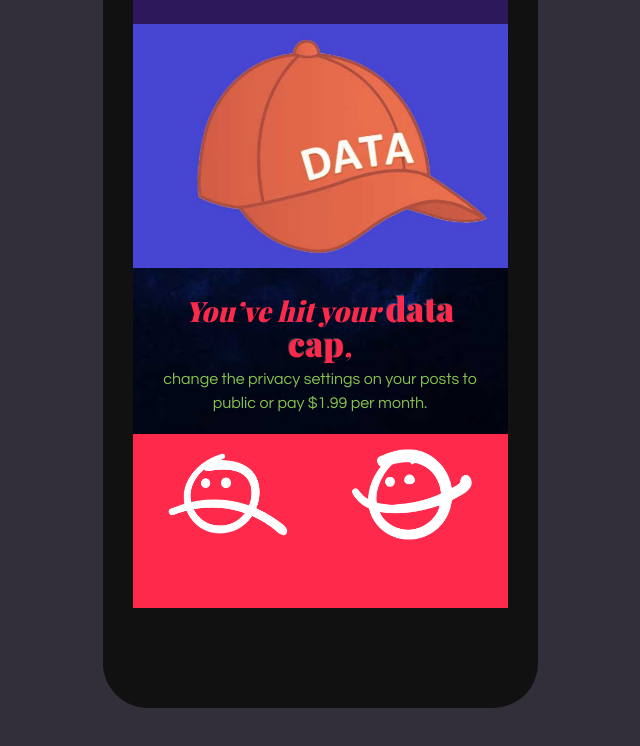
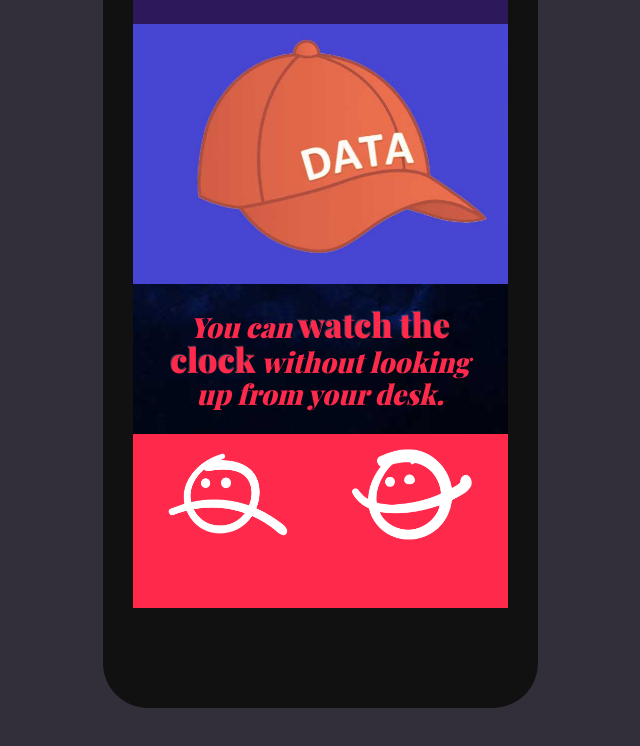
Before and after one commit to patshiu/polimbo-rockaway, a plain HTML site: page index.html in a window 1280 px wide. Shown: the part 36-782 px from the top of the page, without its empty margins (320-960 px from the left). Drawn offline with nearby package versions, Linux system fonts and the light colour scheme; a web font is replaced by a local one.

Commit message:
Adding copy

```diff
--- a/index.html
+++ b/index.html
@@ -20,160 +20,148 @@
                   <li class="pane19">
                       <div class="img"></div>
                       <div class="caption">
-                        <p>Your data is valuable: Share it and become part of a </p>
-                        <h2>Universal Basic Income pilot program.</h2></div>
+                        <h2>Other people will <strong>feel bad</strong> for not having a phone.</h2></div>
                       <div class="like"></div>
                       <div class="dislike"></div>
                   </li>
                   <li class="pane18">
                       <div class="img"></div>
                       <div class="caption">
-                        <p>Life as content is boring. Join your local data free club and</p>
-                        <h2>enjoy a <strong>content-free</strong> vacation!</h2></div>
+                        <h2>Your phone rings and <strong>interrupts</strong> the <br><strong>whole class</strong>.</h2></div>
                       <div class="like"></div>
                       <div class="dislike"></div>
                   </li>
+
+                  <li class="pane18">
+                      <div class="img"></div>
+                      <div class="caption">
+                        <h2>Your <strong>phone rings</strong> and interrupts the whole class.</h2></div>
+                      <div class="like"></div>
+                      <div class="dislike"></div>
+                  </li>
+
                   <li class="pane17">
                       <div class="img"></div>
                       <div class="caption">
-                        <h2>Virtual Reality Universal Pre-K</h2>
-                        <p>is available at no cost, starting at 18 months.</p>
-                      </div>
+                        <p>Phones are most commonly used for talking and playing games.</p>
+                        <h2>We can do the same at school without phones.</h2></div>
                       <div class="like"></div>
                       <div class="dislike"></div>
                   </li>
+
                   <li class="pane16">
                       <div class="img"></div>
                       <div class="caption">
-                        <p>You crave free and open Internet so you book a trip to<p>
-                        <h2>Dubai for <strong>Data Tourism</strong>!</h2></div>
+                        <h2>You are able to use your phone to <strong>call for help</strong>.</h2></div>
                       <div class="like"></div>
                       <div class="dislike"></div>
                   </li>
                   <li class="pane15">
                       <div class="img"></div>
                       <div class="caption">
-                        <p>Ivy League universities announce a plan to provide subscribers of the top three internet providers with</p>
-                        <h2>free, VR versions of their courses.</h2>
-                      </div>
+                        <h2>You bring <strong>your phone</strong> to school, and <strong>it breaks</strong>.</h2></div>
                       <div class="like"></div>
                       <div class="dislike"></div>
                   </li>
+
                   <li class="pane14">
                       <div class="img"></div>
                       <div class="caption">
-                          <p>Your grocery bill is cut in half because you signed up for your Internet Service Provider’s</p>
-                          <h2>integrated food network!</h2>
-                      </div>
+                        <h2>You use your phone to <strong>cheat on a test</strong>.</div>
                       <div class="like"></div>
                       <div class="dislike"></div>
                   </li>
+
                   <li class="pane13">
                       <div class="img"></div>
                       <div class="caption">
-                        <h2>Celebrate Content Independence Day!</h2>
-                        <p>For one day only enjoy independently produced memes, videos, articles, games, apps, and music.</p>
-                      </div>
+                        <h2>Your <strong>mom calls</strong> while you are in school.</div>
                       <div class="like"></div>
                       <div class="dislike"></div>
                   </li>
+
                   <li class="pane12">
                       <div class="img"></div>
                       <div class="caption">
-                          <h2>Mom’s <strong>insulin</strong> isn’t delivered</h2>
-                            <p>because the satellite balloon Internet provider for your neighborhood blocked your drone delivery after purchasing a rival drone delivery service.</p>
-                        </div>
+                        <h2>You use your phone to <strong>record evidence</strong> <br>while another student <br><strong>calls for help</strong>.</div>
                       <div class="like"></div>
                       <div class="dislike"></div>
                   </li>
+
                   <li class="pane11">
                       <div class="img"></div>
                       <div class="caption">
-                          <h2>Your Skype calls <strong>don’t</strong> freeze.</h2>
-                        </div>
+                        <h2>You get <strong>distracted in class</strong>, and the <br><strong>teacher is upset</strong>.</h2></div>
                       <div class="like"></div>
                       <div class="dislike"></div>
                   </li>
+
                   <li class="pane10">
                       <div class="img"></div>
                       <div class="caption">
-                          <p>Your favorite HBO series is streaming</p>
-                          <h2>faster and clearer than ever</h2>
-                          <p>but the Vimeo series you love ceases production.</p>
-                        </div>
+                        <h2>Oh no! You took your phone to school and <strong>lost it</strong>!</h2></div>
                       <div class="like"></div>
                       <div class="dislike"></div>
                   </li>
+
                   <li class="pane9">
                       <div class="img"></div>
                       <div class="caption">
-                          <p>A cybersecurity attack on the Neuralink brain-to-brain network</p>
-                          <h2>uploads false history </h2>
-                          <p>about a political candidate to everyone — including the hackers themselves.</p>
-                        </div>
+                        <h2>It's hard to keep up with all of your <strong>text messages</strong>, because of distracting schoolwork.</div>
                       <div class="like"></div>
                       <div class="dislike"></div>
                   </li>
+
                   <li class="pane8">
                       <div class="img"></div>
                       <div class="caption">
-                          <h2>Data Police track <strong>data obesity</strong> and <strong>waste</strong>,</h2>
-                          <p>asserting it’s good for you and the environment.</p>
-                        </div>
+                        <h2>You can carry your reading and writing materials in <strong>your pocket</strong>!</h2></div>
                       <div class="like"></div>
                       <div class="dislike"></div>
                   </li>
+
                   <li class="pane7">
                       <div class="img"></div>
                       <div class="caption">
-                          <h2>Internet access is a human&nbsp;right.</h2>
-                        </div>
-                        <div class="like"></h2></div>
+                        <h2>Now there's no need to <strong>pay attention in class</strong>.You can just look everything up on <strong>Google</strong>!</h2></div>
+                      <div class="like"></div>
                       <div class="dislike"></div>
                   </li>
 
                   <li class="pane6">
                       <div class="img"></div>
                       <div class="caption">
-                          <p>Broadband Basics, the new, free, tiered broadband service reaches 100% accessibility across the US,</p>
-                          <h2>bridging the digital divide.</h2>
-                        </div>
+                        <h2>There is a <strong>gas leak</strong> at school. You phone an adult to bring you home.</h2></div>
                       <div class="like"></div>
                       <div class="dislike"></div>
                   </li>
+
                   <li class="pane5">
                       <div class="img"></div>
                       <div class="caption">
-                          <p>Comcast merges with Uber and FedEx to automate delivery systems nationwide, reducing workforce and</p>
-                          <h2>setting the stage for Universal Basic Income.</h2>
-                        </div>
+                        <h2>There's a <strong>lockdown at school</strong>. You're able to let your mom know you're OK. </h2></div>
                       <div class="like"></div>
                       <div class="dislike"></div>
                   </li>
                   <li class="pane4">
                       <div class="img"></div>
                       <div class="caption">
-                          <p>Your content is flagged as a low-level national security risk, and your site is subject to </p>
-                          <h2> broadband speed <strong>penalties</strong>.</h2>
-                        </div>
+                        <h2>The student next to you is <strong>talking on the phone</strong> all through class.</h2></div>
                       <div class="like"></div>
                       <div class="dislike"></div>
                   </li>
                   <li class="pane3">
                       <div class="img"></div>
                       <div class="caption">
-                          <p>T-Mobile, the #uncarrier, and a consortium of media outlets take a stand</p>
-                          <h2>against <strong>fake news</strong>!<h2>
-                          <p>Two hundred sites are designated dubious sources and visiting them will throttle your service.</p>
-                        </div>
-                        <div class="like"><h2></div>
+                        <h2>Your friend is stuck in a<strong> van</strong>, and <strong>texting for help</strong></h2></div>
+                      <div class="like"></div>
                       <div class="dislike"></div>
                   </li>
                   <li class="pane2">
                       <div class="img"></div>
                       <div class="caption">
-                          <p>Your Facebook live video of police brutality</p>
-                          <h2><strong>fails</strong> to upload.</h2>
+                        <p>You put your phone away before a test so</p>
+                        <h2>you're not tempted to <strong>cheat</strong>.</h2>
                       </div>
                       <div class="like"></div>
                       <div class="dislike"></div>
@@ -181,8 +169,7 @@
                   <li class="pane1">
                       <div class="img"></div>
                       <div class="caption">
-                          <h2>You’ve hit your <strong>data cap</strong>,</h2>
-                          <p>change the privacy settings on your posts to public or pay $1.99 per month.</p></div>
+                        <h2>You can <strong>watch the clock</strong> without looking up from your desk.</h2></div>
                       <div class="like"></div>
                       <div class="dislike"></div>
                   </li>
```
Lines whose indentation alone changed are shown as unchanged.
